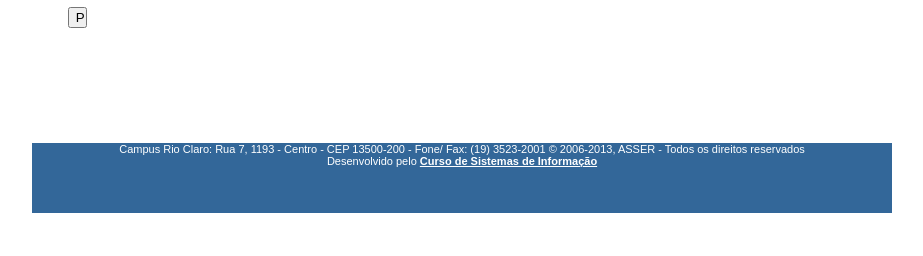
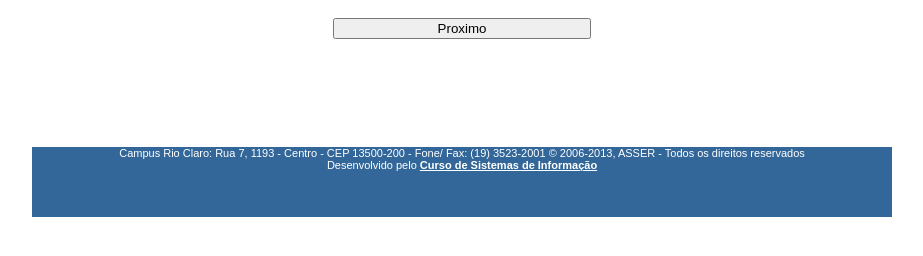
Before and after one commit to aceiro/eventosasser, a PHP site: page /palestra/palestras.php in a window 1280 px wide. Shown: the part 378-634 px from the top of the page, without its empty margins (178-1101 px from the left). Run offline with PHP 8.4, Linux system fonts and the light colour scheme; data that the repository does not hold is empty; some libraries are stand-ins or nearby versions.

Commit message:
Fixed bugs of the buttons layout

```diff
--- a/palestra/index2.php
+++ b/palestra/index2.php
@@ -64,7 +64,7 @@
 					}
 				?>
 				<div><label>Nome</label><input type="text" name="nome" id="nome" size="60"></div>
-				<div class='button'>
+				<div button type="button" class="btn btn-default" aria-label="Left Align">
 					<input name='proximo' style='width:30%;' type='submit' id='proximo' value='Próximo' />
 				</div>
 			</fieldset>
--- a/palestra/palestras.php
+++ b/palestra/palestras.php
@@ -63,11 +63,10 @@
 					}
 					echo $meuhtml;
 				?>
-				</select></div>
-				<div class='button'>
-					<input name='proximo' style='width:30%;' type='submit' id='proximo' value='Proximo' />
+				</select></div><br />
+				<div button type="button" class="btn btn-default" aria-label="Left Align">
+					<center><input name='proximo' style='width:30%;' type='submit' id='proximo' value='Proximo' /></center>
 				</div>
-				<br />
             </form>
         </div>
         <br />
```
Also changed, not shown: palestra/finalizar.php (+6 -9 lines).
